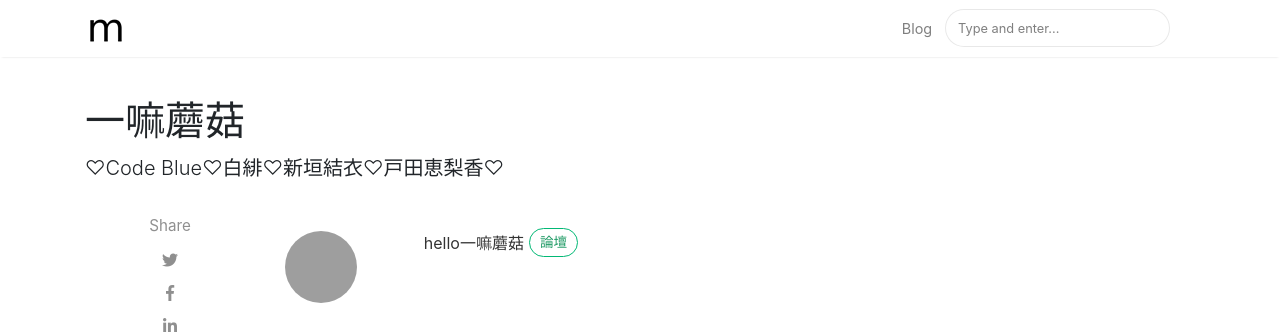
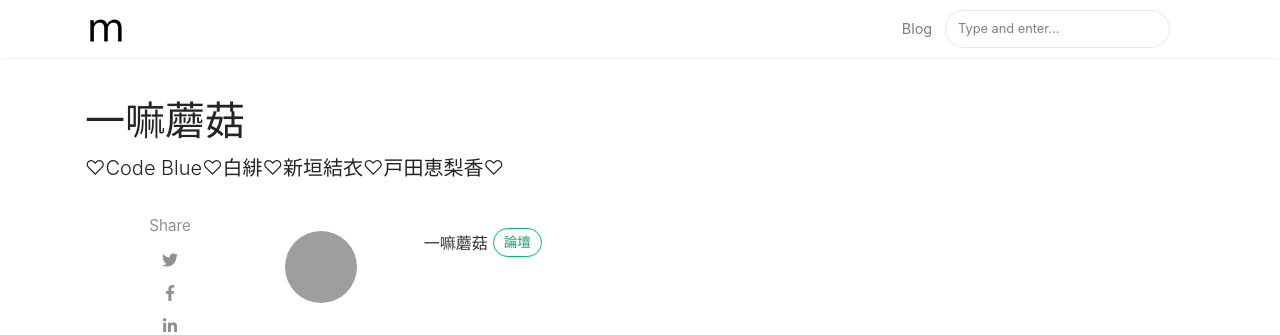
Before and after one commit to mogu-shirahi/mogu-shirahi.github.io, a Jekyll site: the page built from _posts/2019-09-27-hiyama-birthday.md, in a window 1280 px wide and 1376 px high. Shown: the top 335 px of the window. Built offline with Jekyll 4.4.1, drawn with Linux system fonts in a browser that asks for light colours; nearby versions of some CDN libraries; comment, search, counter and statistics services are not loaded; grey boxes are pictures that could not be loaded.

Commit message:
Update post.html

```diff
--- a/_layouts/post.html
+++ b/_layouts/post.html
@@ -32,7 +32,7 @@
                         {% endif %}
                     </div>
                     <div class="col-xs-12 col-md-9 col-lg-10 text-center text-md-left">
-                        <a target="_blank" class="link-dark" href="{{ author.web }}">hello{{ author.display_name }}</a><a target="_blank" href="{{ author.web }}" class="btn follow">論壇</a>
+                        <a target="_blank" class="link-dark" href="{{ author.web }}">{{ author.display_name }}</a><a target="_blank" href="{{ author.web }}" class="btn follow">論壇</a>
                         <span class="author-description">{{ author.description }}</span>
                     </div>
                 </div>
```
